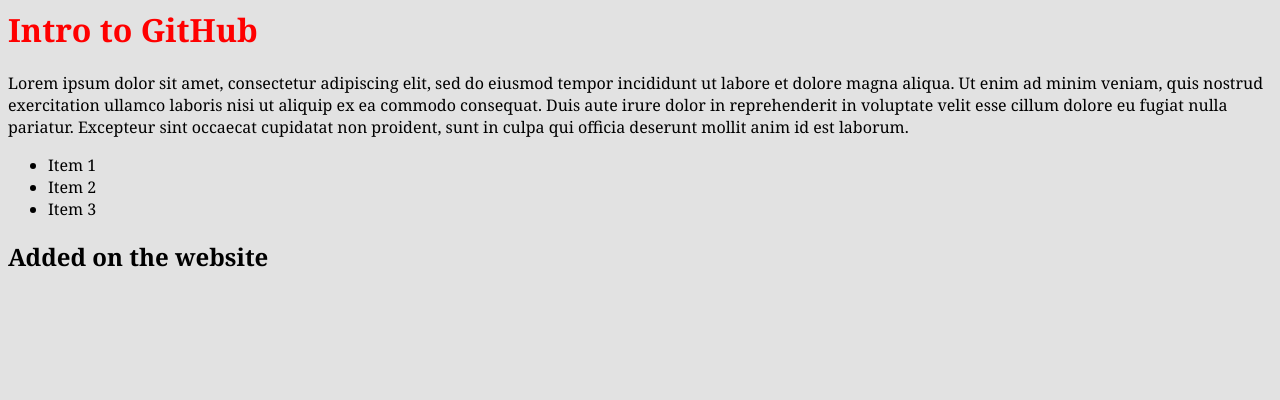
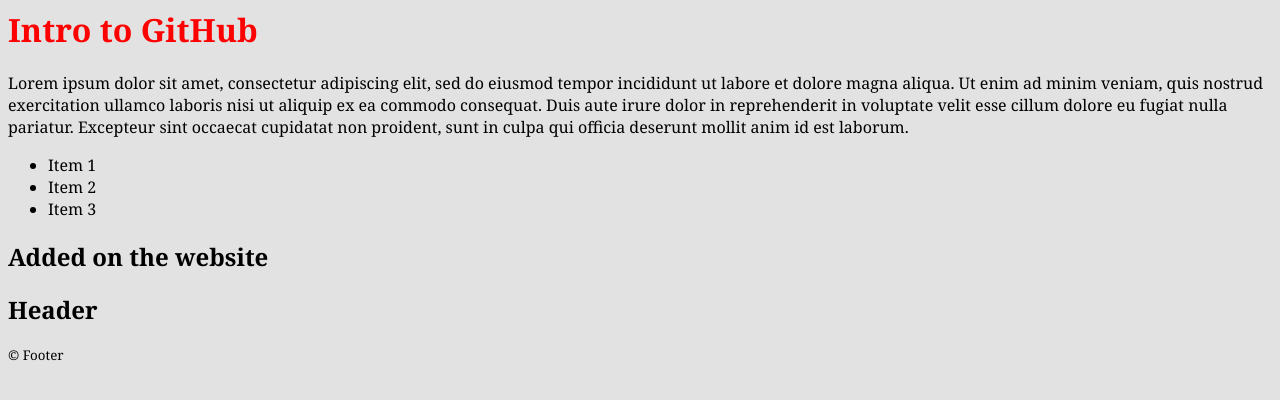
Before and after one commit to duyen-ho/intro-to-github, a plain HTML site: page index.html in a window 1280 px wide. Drawn offline with Linux system fonts and the light colour scheme.

Commit message:
Added a footer

```diff
--- a/index.html
+++ b/index.html
@@ -14,5 +14,14 @@
     <li>Item 3</li>
   </ul>
   <h2>Added on the website</h2>
+
+  <header>
+    <h2>Header</h2>
+  </header>
+
+  <footer>
+    <small>© Footer</small>
+  </footer>
+
 </body>
 </html>
```
